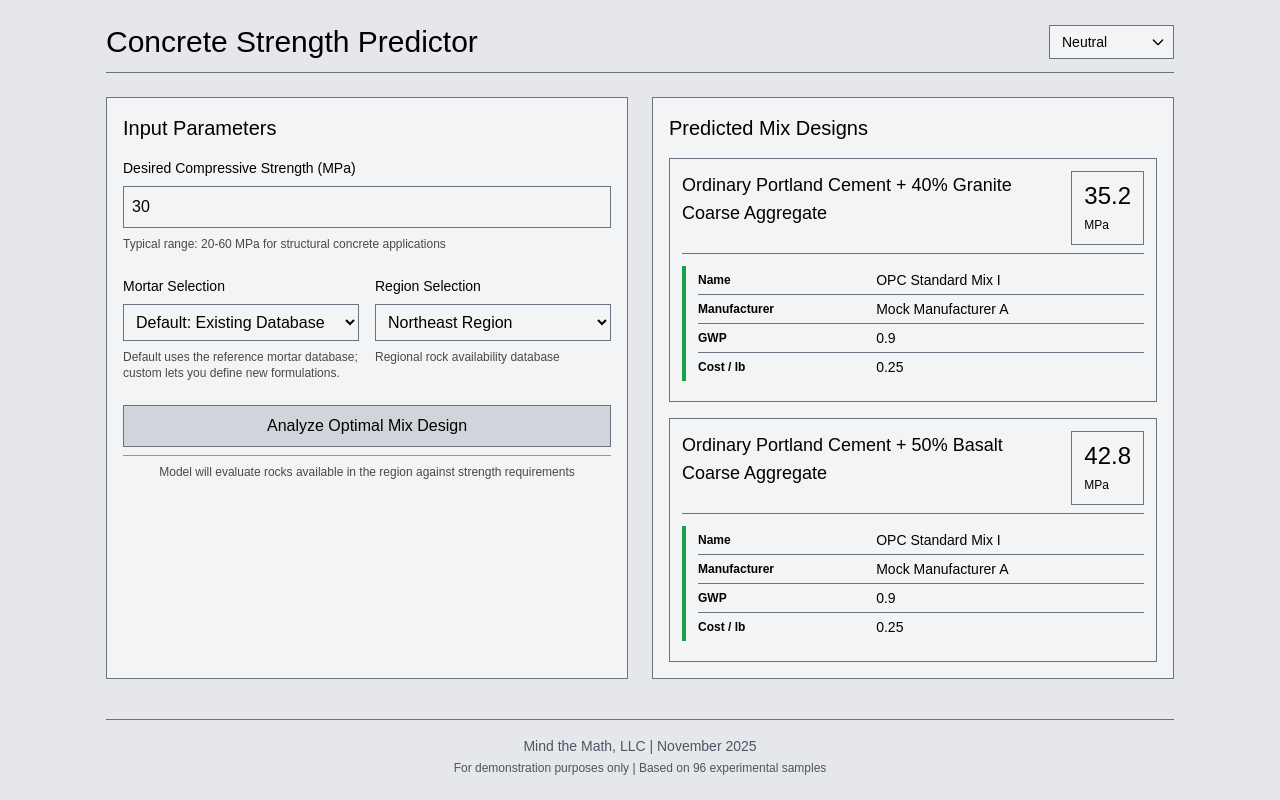
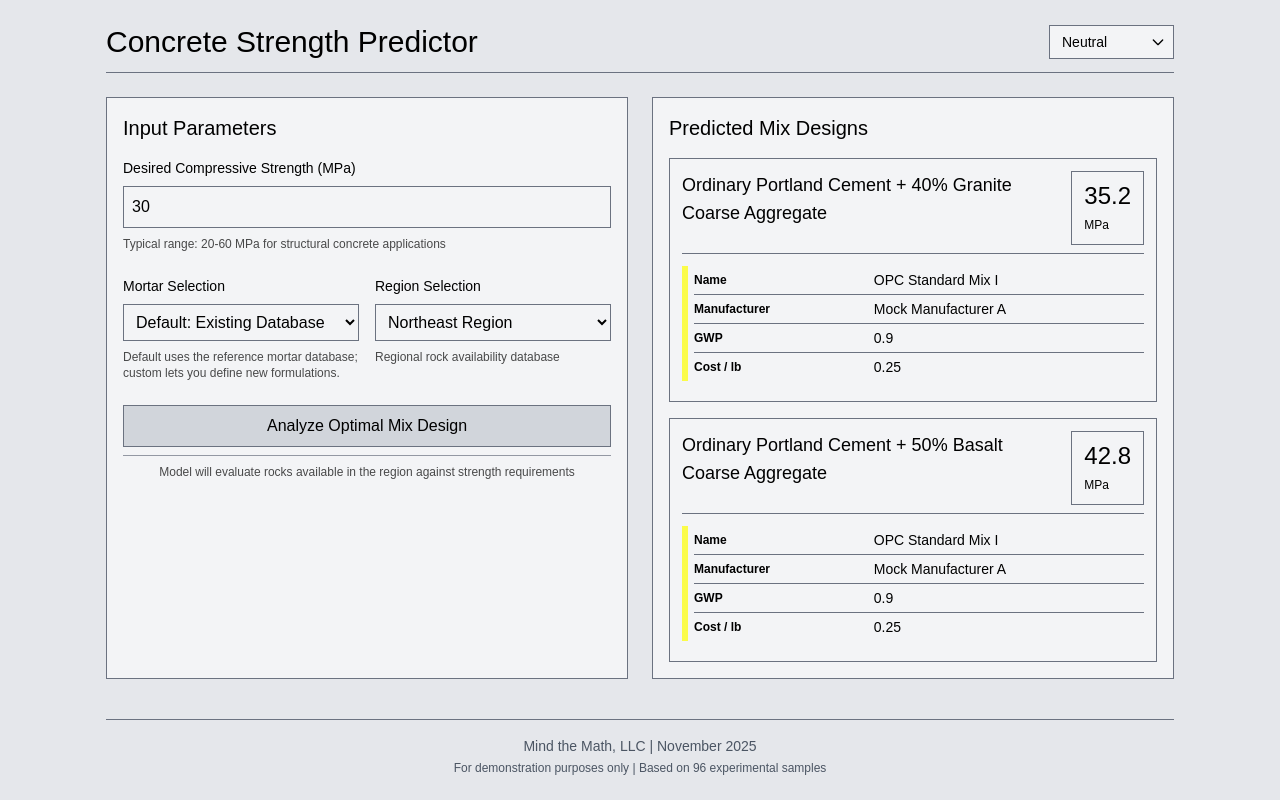
Before and after one commit to mindthemath/concrete, a React (Vite) app: page / in a window 1280 px wide. Built offline with nearby package versions, Linux system fonts and the light colour scheme.

Commit message:
yellow line

```diff
--- a/src/components/OutputPanel.tsx
+++ b/src/components/OutputPanel.tsx
@@ -161,7 +161,9 @@ const OutputPanel: React.FC<OutputPanelProps> = ({ result, loading, error, morta
               </div>
             </div>
 
-            <div className="border-l-4 pl-3 my-2" style={{ borderColor: '#16a34a' }}>
+            <div className="pl-3 my-2 relative" style={{
+              background: 'linear-gradient(to right, rgba(255, 255, 0, 0.7) 0%, rgba(255, 255, 0, 0.7) 6px, transparent 6px)'
+            }}>
 
               {/* Mortar meta table */}
               {(() => {
```
